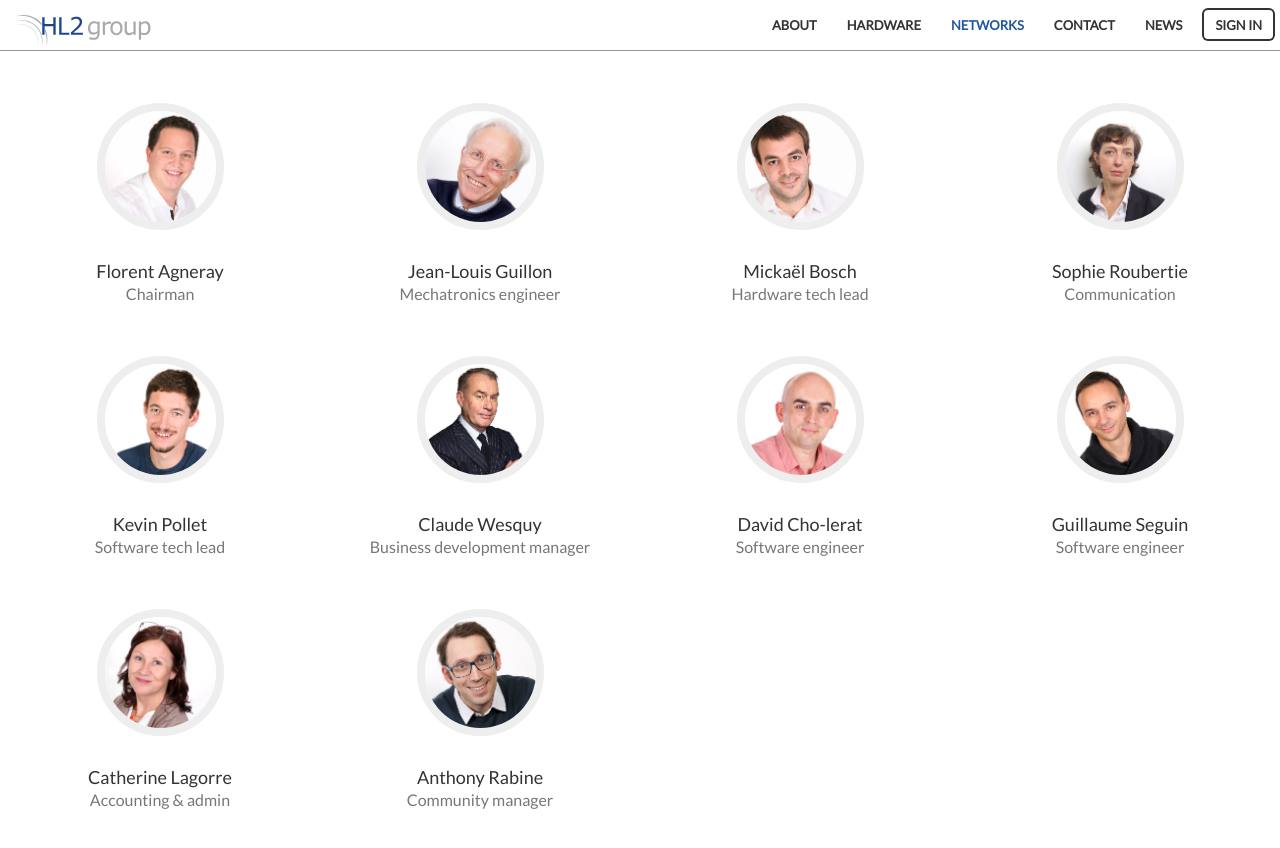
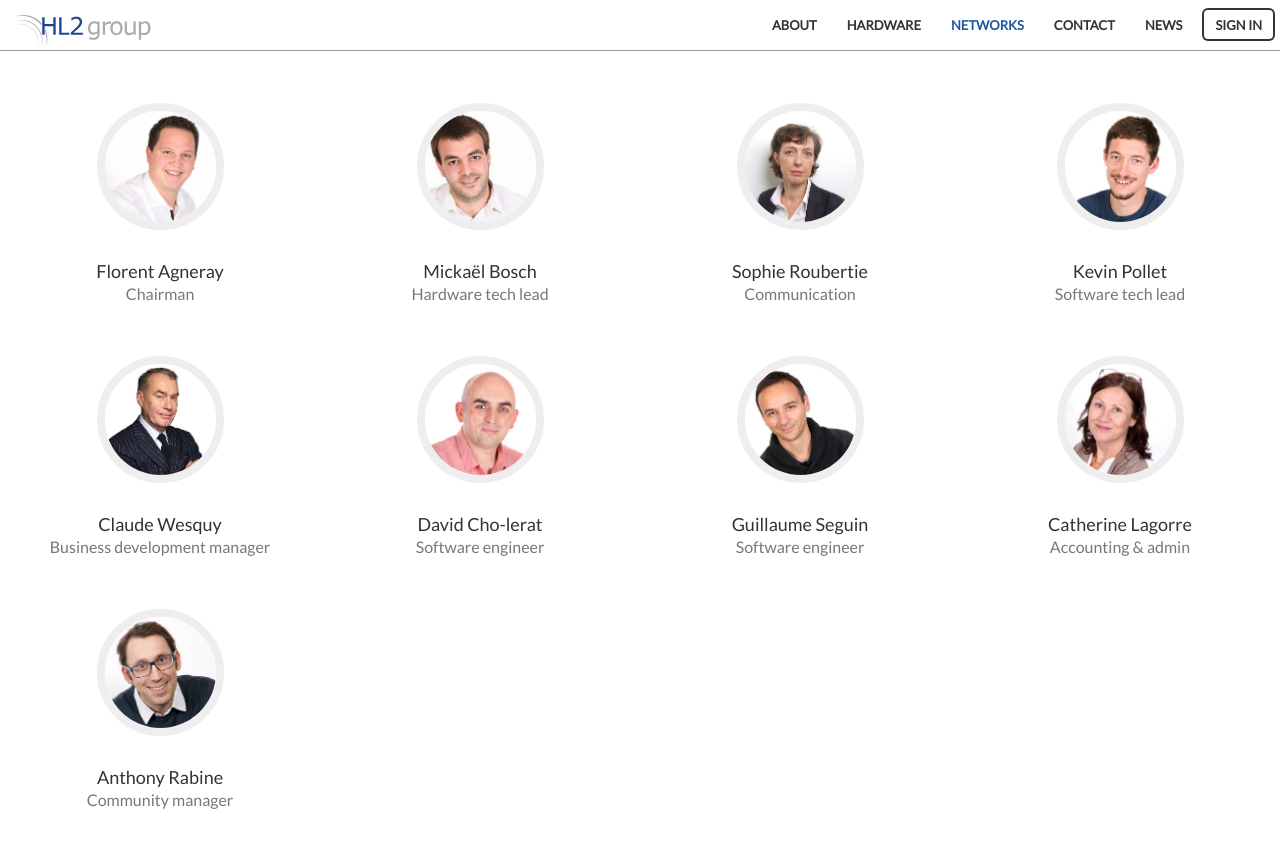
Before and after one commit to hl2/hl2.github.io, a Jekyll site: the page built from index.html, in a window 1280 px wide and 900 px high, scrolled down 2500 px. Shown: the top 848 px of the window. Built offline with Jekyll 4.4.1, drawn with Linux system fonts in a browser that asks for light colours.

Commit message:
feat (contact) updating

```diff
--- a/_config.yml
+++ b/_config.yml
@@ -27,10 +27,6 @@ members:
 - name: Florent Agneray
   pic: florent-agneray.jpg
   position: Chairman
-
-- name: Jean-Louis Guillon
-  pic: jean-louis-guillon.jpg
-  position: Mechatronics engineer
 
 - name: Mickaël Bosch
   pic: mickael-bosch.jpg
--- a/_includes/team.html
+++ b/_includes/team.html
@@ -8,7 +8,7 @@
     <div class="row">
       {% assign first = true %}
       {% for member in site.members %}
-          {% if member.pic == 'catherine-lagorre.jpg' %}
+          {% if member.pic == 'anthony-rabine.jpg' %}
         <div class="col-sm-3 clearfix-hl2">
           {% else %}
         <div class="col-sm-3">
```
